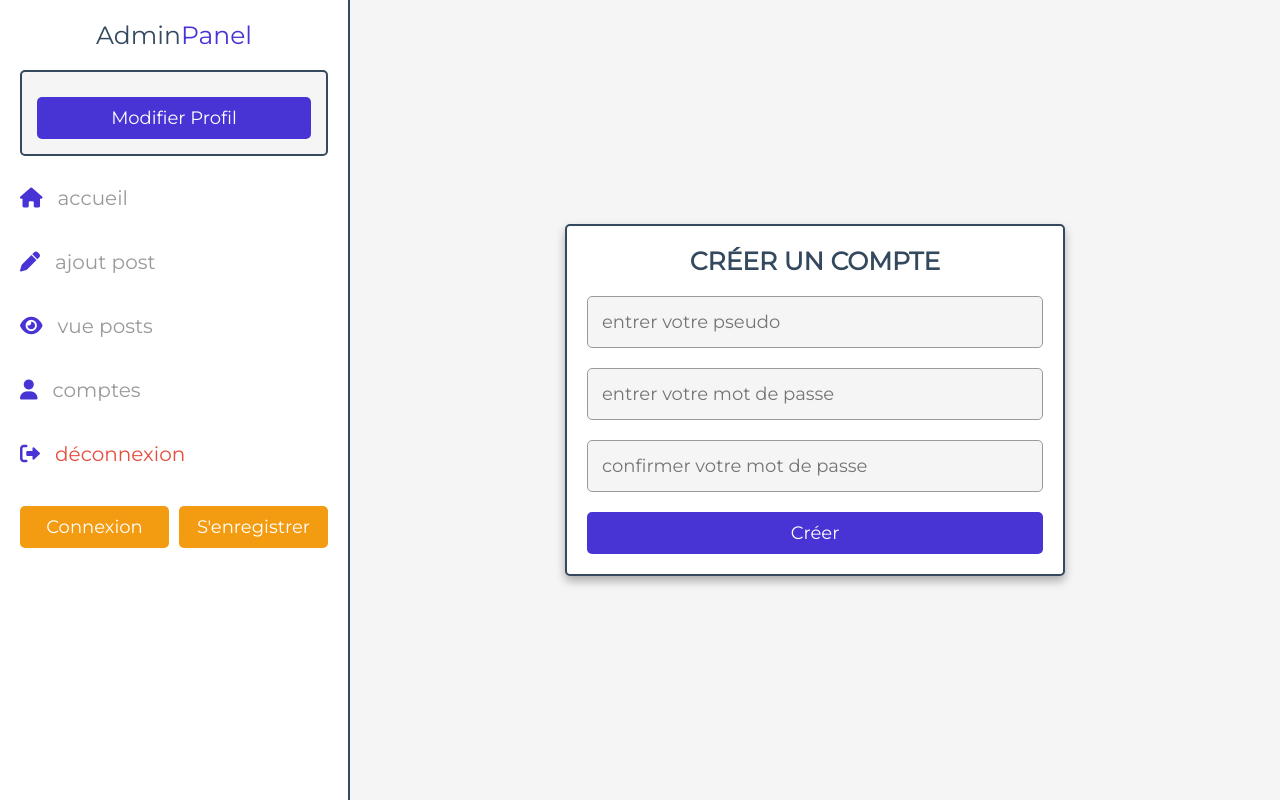
After one commit to elviredev/blog-site, a PHP site: page /admin/admin_register.php in a window 1280 px wide. The commit adds this page. Run offline with PHP 8.4, Linux system fonts and the light colour scheme; some libraries are stand-ins or nearby versions.

Commit message:
'add files'

```diff
--- /dev/null
+++ b/admin/admin_register.php
@@ -0,0 +1,67 @@
+<?php
+@include '../components/connect.php';
+
+session_start();
+
+if(isset($_POST['submit'])) {
+    $name = htmlentities($_POST['name']);
+    $pass = htmlentities(sha1($_POST['pass']));
+    $cpass = htmlentities(sha1($_POST['cpass']));
+
+    if (!empty($conn)) {
+        $select_admin = $conn->prepare("SELECT * FROM `admin` WHERE name = ? ");
+
+        $select_admin->execute([$name]);
+
+        if($select_admin->rowCount() > 0) {
+            $messages[] = 'Ce pseudo existe déja !';
+        } else {
+            if ($pass != $cpass) {
+                $messages[] = 'Le mot de passe ne correspond pas !';
+            } else {
+                $insert_admin = $conn->prepare("INSERT INTO `admin` (name, password) VALUES (?,?) ");
+                $insert_admin->execute([$name, $cpass]);
+                $messages[] = 'Nouvel administrateur enregistré !';
+            }
+        }
+    }
+}
+
+?>
+
+<!doctype html>
+<html lang="fr">
+<head>
+    <meta charset="UTF-8">
+    <meta name="viewport"
+          content="width=device-width, user-scalable=no, initial-scale=1.0, maximum-scale=1.0, minimum-scale=1.0">
+    <meta http-equiv="X-UA-Compatible" content="ie=edge">
+    <title>creer un compte admin</title>
+    <!-- FontAwesome CDN -->
+    <link rel="stylesheet" href="https://cdnjs.cloudflare.com/ajax/libs/font-awesome/6.1.2/css/all.min.css" />
+    <link rel="stylesheet" href="../css/admin_style.css">
+</head>
+<body>
+<!-- HEADER SECTION START -->
+<?php include '../components/admin_header.php'; ?>
+<!-- HEADER SECTION END -->
+
+<!-- ADMIN REGISTER SECTION START -->
+<section class="form-container">
+    <form action="" method="post">
+        <h3>créer un compte</h3>
+        <input type="text" class="box" name="name" placeholder="entrer votre pseudo" maxlength="20" oninput="this.value = this.value.replace(/\s/g, '')">
+        <input type="password" class="box" name="pass" placeholder="entrer votre mot de passe" maxlength="20" oninput="this.value = this.value.replace(/\s/g, '')">
+        <input type="password" class="box" name="cpass" placeholder="confirmer votre mot de passe" maxlength="20" oninput="this.value = this.value.replace(/\s/g, '')">
+        <input type="submit" class="btn" name="submit" value="créer">
+    </form>
+</section>
+<!-- ADMIN REGISTER SECTION END -->
+
+
+
+
+
+<script src="../js/admin_script.js"></script>
+</body>
+</html>
--- a/components/admin_header.php
+++ b/components/admin_header.php
@@ -0,0 +1,48 @@
+<?php
+if(isset($messages)){
+    foreach($messages as $message){
+        echo '
+      <div class="message">
+         <span>'.$message.'</span>
+         <i class="fas fa-times" onclick="this.parentElement.remove();"></i>
+      </div>
+      ';
+    }
+}
+?>
+
+<header class="header">
+    <a href="../admin/dashboard.php" class="logo">Admin<span>Panel</span></a>
+
+    <div class="profile">
+        <?php
+        if (!empty($conn)) {
+            $select_profile = $conn->prepare("SELECT * FROM `admin` WHERE id = ?");
+
+            if (isset($admin_id)) {
+                $select_profile->execute([$admin_id]);
+            }
+            $fetch_profileRes = $select_profile->fetch(PDO::FETCH_ASSOC);
+            // fetch retourne un booleen dans un tableau donc vérifier si le champs est définit sinon retourner une chaine vide
+            $fetch_profile = isset($fetch_profileRes['name']) ? $fetch_profileRes['name'] : '';
+        }
+        ?>
+        <p><?= $fetch_profile; ?></p>
+        <a href="../admin/update_profile.php" class="btn">modifier profil</a>
+    </div>
+    <nav class="navbar">
+        <a href="../admin/dashboard.php"><i class="fas fa-home"></i><span>accueil</span></a>
+        <a href="../admin/add_posts.php"><i class="fas fa-pen"></i><span>ajout post</span></a>
+        <a href="../admin/view_posts.php"><i class="fas fa-eye"></i><span>vue posts</span></a>
+        <a href="../admin/admin_accounts.php"><i class="fas fa-user"></i><span>comptes</span></a>
+        <a href="../components/admin_logout.php" onclick="return confirm('se déconnecter su site ?')"><i class="fas fa-right-from-bracket"></i><span style="color:var(--red);">déconnexion</span></a>
+    </nav>
+
+    <div class="flex-btn">
+        <a href="../admin/admin_login.php" class="option-btn">connexion</a>
+        <a href="../admin/admin_register.php" class="option-btn">s'enregistrer</a>
+    </div>
+
+</header>
+
+<div id="menu-btn" class="fas fa-bars"></div>
--- a/components/connect.php
+++ b/components/connect.php
@@ -0,0 +1,11 @@
+<?php
+$db_name = 'mysql:host=localhost;dbname=blog_db';
+$user_name = 'root';
+$user_password = 'admin';
+
+try {
+    $conn = new PDO($db_name, $user_name, $user_password, array(PDO::ATTR_ERRMODE => PDO::ERRMODE_EXCEPTION));
+} catch (PDOException $e) {
+    echo "Erreur de connexion a la BDD : " . $e->getMessage();
+    die();
+}
--- a/css/admin_style.css
+++ b/css/admin_style.css
@@ -9,15 +9,19 @@
    --light-bg:#f5f5f5;
    --light-color:#999;
    --border:.2rem solid var(--black);
-   --box-shadow:0 .5rem 1rem rgba(0,0,0,.1);
+   --border-light: .1rem solid var(--light-color);
+   --box-shadow:0 .5rem 1rem rgba(0,0,0,.3);
 }
 
+/*********** BASE ***********/
 *{
    font-family: 'Montserrat', sans-serif;
-   margin:0; padding:0;
+   margin:0;
+   padding:0;
    box-sizing: border-box;
    text-decoration: none;
-   outline: none; border:none;
+   outline: none;
+   border:none;
 }
 
 *::selection{
@@ -31,7 +35,7 @@
 }
 
 ::-webkit-scrollbar-track{
-  background-color: none;
+  background-color: transparent;
 }
 
 ::-webkit-scrollbar-thumb{
@@ -63,18 +67,20 @@ section{
    gap: 30px;
 }
 
+/*********** BUTTONS ***********/
 .btn,
 .delete-btn,
 .option-btn,
 .inline-btn,
 .inline-option-btn,
 .inline-delete-btn{
+   /*display: inline-block;*/
    margin-top: 1rem;
    border-radius: .5rem;
    cursor: pointer;
    font-size: 1.8rem;
    color:var(--white);
-   padding:1.2rem 3rem;
+   padding:1rem 1.5rem;
    text-transform: capitalize;
    text-align: center;
 }
@@ -192,13 +203,14 @@ section{
 .form-container form h3{
    font-size: 2.5rem;
    color:var(--black);
-   text-transform: capitalize;
-   margin-bottom: 1rem;
+   text-transform: uppercase;
+   padding-bottom: 1rem;
 }
 
 .form-container form p{
-   margin:1rem 0;
-   font-size: 2rem;
+   padding-bottom: 1rem;
+   padding-top: 0.5rem;
+   font-size: 1.8rem;
    color:var(--light-color);
 }
 
@@ -213,9 +225,115 @@ section{
    font-size: 1.4rem;
    color:var(--black);
    margin:1rem 0;
-   border:var(--border);
+   border:var(--border-light);
    font-size: 1.8rem;
    border-radius: .5rem;
+}
+
+/****************** ADMIN HEADER *********************/
+.header {
+   position: fixed;
+   top: 0;
+   left: 0;
+   z-index: 1000;
+   background-color: var(--white);
+   border-right: var(--border);
+   padding: 2rem;
+   height: 100vh;
+   width: 35rem;
+}
+.header .logo {
+   font-size: 2.5rem;
+   color: var(--black);
+   text-align: center;
+   display: block;
+}
+.header .logo span {
+   color: var(--main-color);
+}
+.header .profile {
+   background-color: var(--light-bg);
+   border: var(--border);
+   border-radius: 0.5rem;
+   padding: 1.5rem;
+   text-align: center;
+   margin: 2rem 0;
+}
+.header .profile p {
+   font-size: 2rem;
+   color: var(--light-color);
+   margin-bottom: 0.5rem;
+}
+.header .navbar a {
+   display: block;
+   font-size: 2rem;
+   padding: 1rem 0;
+   margin-bottom: 2rem;
+}
+.header .navbar a span {
+   color: var(--light-color);
+}
+.header .navbar a i {
+   margin-right: 1.5rem;
+   color: var(--main-color);
+   transition: all 0.3s linear;
+}
+.header .navbar a:hover i {
+   margin-right: 2.5rem;
+}
+
+#menu-btn {
+   font-size: 2rem;
+   position: sticky;
+   z-index: 1100;
+   left: 1rem;
+   top: 1rem;
+   background-color: var(--white);
+   border: var(--border);
+   border-radius: 0.5rem;
+   height: 4.5rem;
+   width: 5rem;
+   line-height: 4.2rem;
+   text-align: center;
+   color: var(--black);
+   cursor: pointer;
+   transition: all 0.2s linear;
+   display: none;
+}
+#menu-btn:hover {
+   background-color: var(--black);
+   color: var(--white);
+}
+
+/****************** ADMIN DASHBOARD *********************/
+.dashboard .box-container {
+   display: grid;
+   grid-template-columns: repeat(auto-fit, minmax(30rem, 1fr));
+   gap: 1.5rem;
+   justify-content: center;
+   align-items: flex-start;
+}
+.dashboard .box-container .box {
+   background-color: var(--white);
+   border: var(--border);
+   box-shadow: var(--box-shadow);
+   border-radius: 0.5rem;
+   padding: 1.5rem;
+   text-align: center;
+}
+.dashboard .box-container .box h3 {
+   font-size: 2rem;
+   color: var(--black);
+   padding-bottom: 1rem;
+}
+.dashboard .box-container .box p {
+   padding: 1.5rem 1rem;
+   background-color: var(--light-bg);
+   border: var(--border-light);
+   border-radius: 0.5rem;
+   color: var(--light-color);
+   margin: 0.5rem 0;
+   font-size: 1.8rem;
 }
 
 
--- a/js/admin_script.js
+++ b/js/admin_script.js
@@ -0,0 +1,11 @@
+const menuBtn = document.querySelector('#menu-btn');
+const header = document.querySelector('.header');
+
+// Icon Menu hamburger
+menuBtn.addEventListener('click', () => {
+    header.classList.toggle('active');
+})
+
+window.onscroll = () => {
+    header.classList.remove('active');
+}
```
Also changed, not shown: other parts of css/admin_style.css (+50 -14 lines), admin/admin_login.php (+72 -0 lines), admin/dashboard.php (+131 -0 lines), components/admin_logout.php (+9 -0 lines), admin/register_admin.php (deleted), 1 other file.
